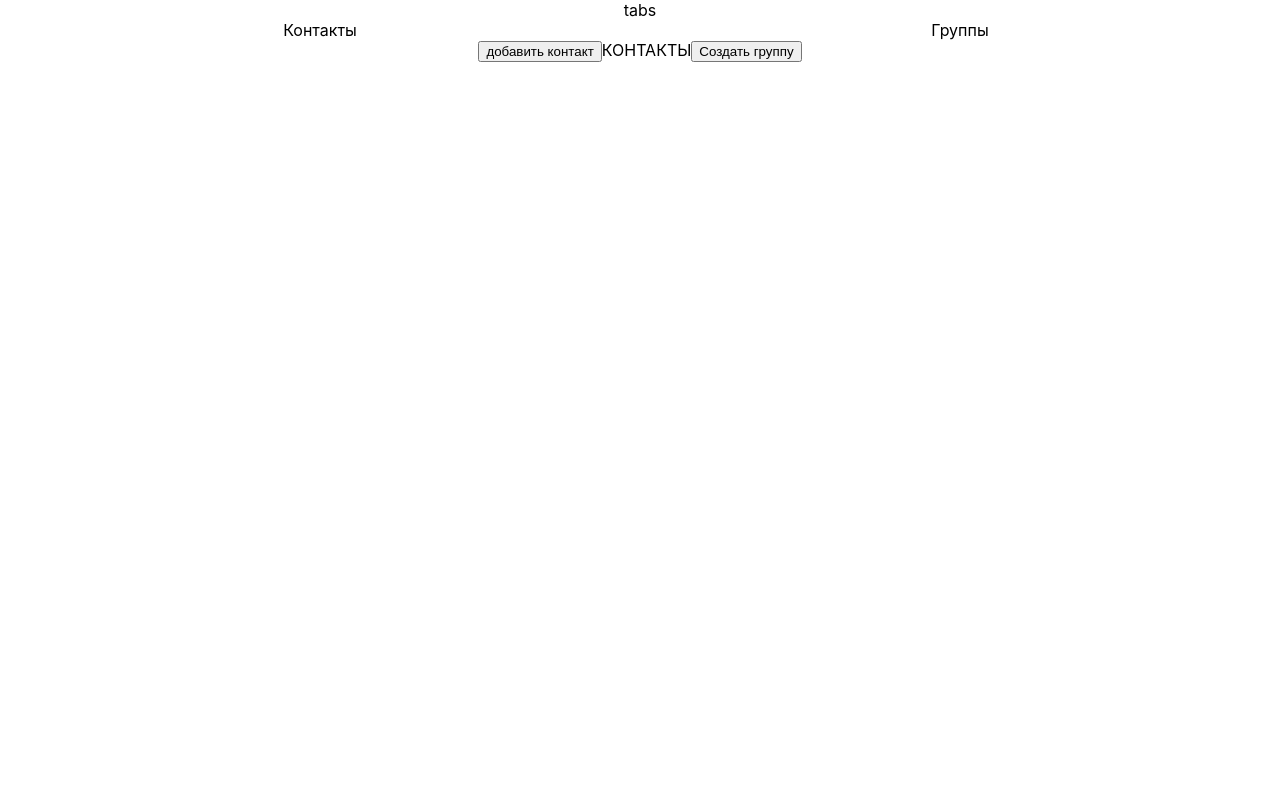
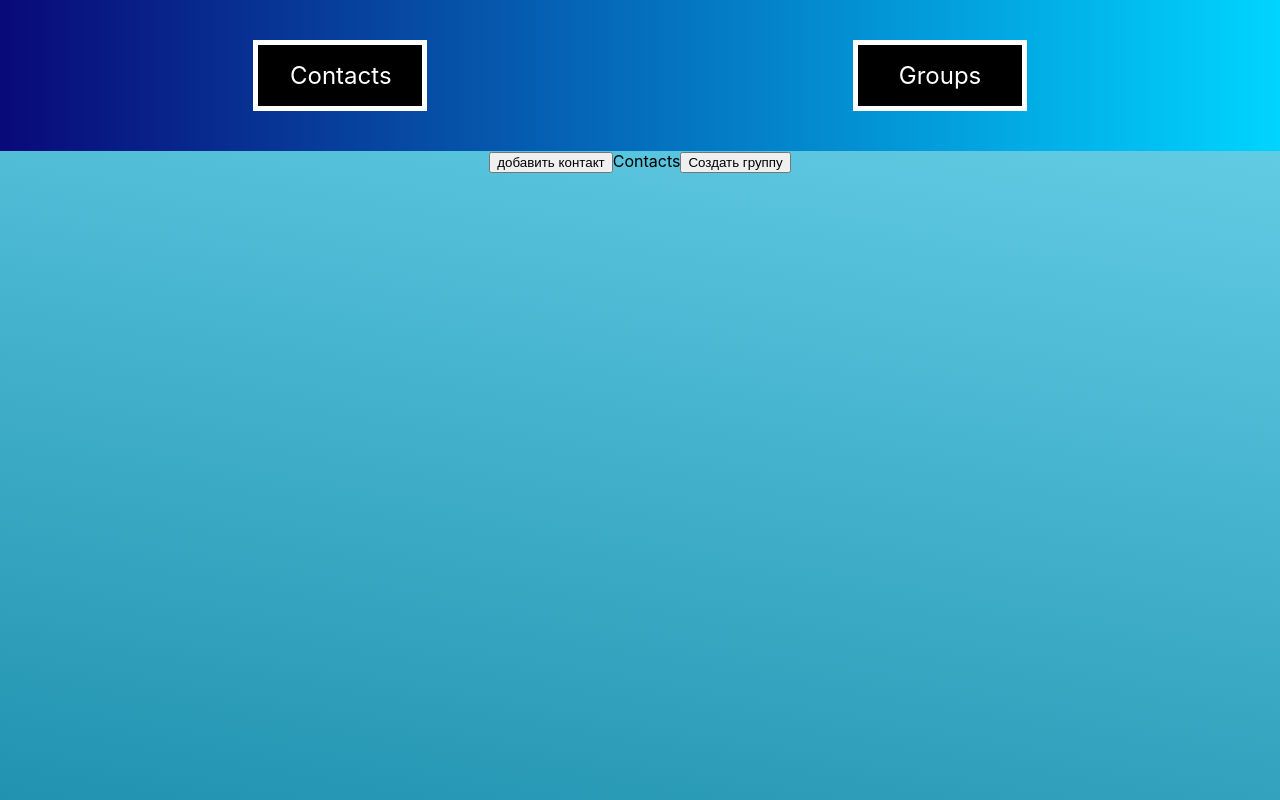
Before and after one commit to calaquend1/calaquend1.github.io, a React (Create React App) app: page / in a window 1280 px wide. Built offline with nearby package versions, Linux system fonts and the light colour scheme.

Commit message:
beautiful css for tabs

```diff
--- a/src/App.css
+++ b/src/App.css
@@ -1,5 +1,7 @@
 .App {
   text-align: center;
+  background: linear-gradient(10deg, #2193b0, #6dd5ed);
+  height: 100vh;
 }
 
 .App-logo {
--- a/src/components/ContactList/List.tsx
+++ b/src/components/ContactList/List.tsx
@@ -35,7 +35,7 @@ const List = (): JSX.Element => {
   return (<div>
         <button onClick={() => setIsOpenAddPerson(!isOpenAddPerson)}>добавить контакт</button>
         <AddPersonModal addPerson={addPerson} isOpen={isOpenAddPerson} setShowModal={setIsOpenAddPerson} />
-        КОНТАКТЫ
+        Contacts
         {contacts.map(person => Person({
           person,
           isChecked: checkedContacts[`${person.name}${person.phone}`],
@@ -47,15 +47,18 @@ const List = (): JSX.Element => {
     </div>)
 }
 
-// 1. баг починить (когда выбираешь 1 выбираются все в группе) пункт 11
-// 2. написать план интерфейса пункт 11
-// 3. начать делать красивый интерфейс по плану пункт 11
+// 1.1 группы интерфейс (отступы, шрифт, границы)
+// 1.2 интерфейс одной группы внутри
+// 1.3 контакты интерфейс
+// 1.4 кнопки норм покрасить
+// 1.5 модалки норм сделать
 // 4. подумать мб про оптимизацию пункт 11
 // 5. модалка справа "группа создана, контакт добавлен" пункт 11
 // 6. написать несколько тестов пункт 1
 // 7. проверить все типы пункт 16
 // 8. написать readme как запустить пункт 15
 // 9. кинуть код к ним пункт 13 (проверить, можно ли открыть статик сайт из ветки gh pages на компе)+ поддерживать у себя и тестить на гитхаб пейджес пункт 14
+// 10. для мобилок чето сделать
 // это среда
 
 export default List
--- a/src/components/Tabs/Tabs.tsx
+++ b/src/components/Tabs/Tabs.tsx
@@ -1,4 +1,4 @@
-import React, { ReactNode, useState } from 'react'
+import React, { ReactNode, useState, useEffect } from 'react'
 import './tabs.css'
 
 interface TabsProps {
@@ -13,10 +13,24 @@ enum TabNames {
 const Tabs = (props: TabsProps): JSX.Element => {
   const { children } = props
   const [tab, setTab] = useState(TabNames.List)
-  return <div>tabs
-        <div className='tabs'>
-            <div onClick={() => setTab(TabNames.List)}>Контакты</div>
-            <div onClick={() => setTab(TabNames.Groups)}>Группы</div>
+  const [mousePos, setMousePos] = useState<{ x: number, y: number }>({ x: 0, y: 0 })
+
+  useEffect(() => {
+    const handleMouseMove = (event: { clientX: any, clientY: any }): void => setMousePos({ x: event.clientX, y: event.clientY })
+    window.addEventListener('mousemove', handleMouseMove)
+    return () => {
+      window.removeEventListener(
+        'mousemove',
+        handleMouseMove
+      )
+    }
+  }, [])
+
+  const variableForGradient = (mousePos.x / window.screen.width) * 100
+  return <div>
+        <div className='tabs' style={{ background: `linear-gradient(90deg, rgba(2,0,36,1) 0%, rgba(9,9,121,1) ${variableForGradient}%, rgba(0,212,255,1) 100%)` }}>
+            <div onClick={() => setTab(TabNames.List)}>Contacts</div>
+            <div onClick={() => setTab(TabNames.Groups)}>Groups</div>
         </div>
         <div>{children[tab]}</div>
     </div>
--- a/src/components/Tabs/tabs.css
+++ b/src/components/Tabs/tabs.css
@@ -4,4 +4,24 @@
     grid-template-rows: 1fr;
     grid-column-gap: 0px;
     grid-row-gap: 0px;
+    padding: 40px;
+    background: linear-gradient(to left, #743ad5, #d53a9d);
+    background: rgb(2,0,36);
+    background: linear-gradient(90deg, rgba(2,0,36,1) 0%, rgba(9,9,121,1) 20%, rgba(0,212,255,1) 100%);
 }
+
+.tabs div {
+    cursor: pointer;
+    width: 100px;
+    margin: auto;
+    border: 5px solid;
+    font-size: 1.5rem;
+    padding: 1rem 2rem;
+    background: black;
+    color: white;
+    user-select: none;
+}
+
+.tabs div:hover {
+    border-color: #2193b0;
+}
```
